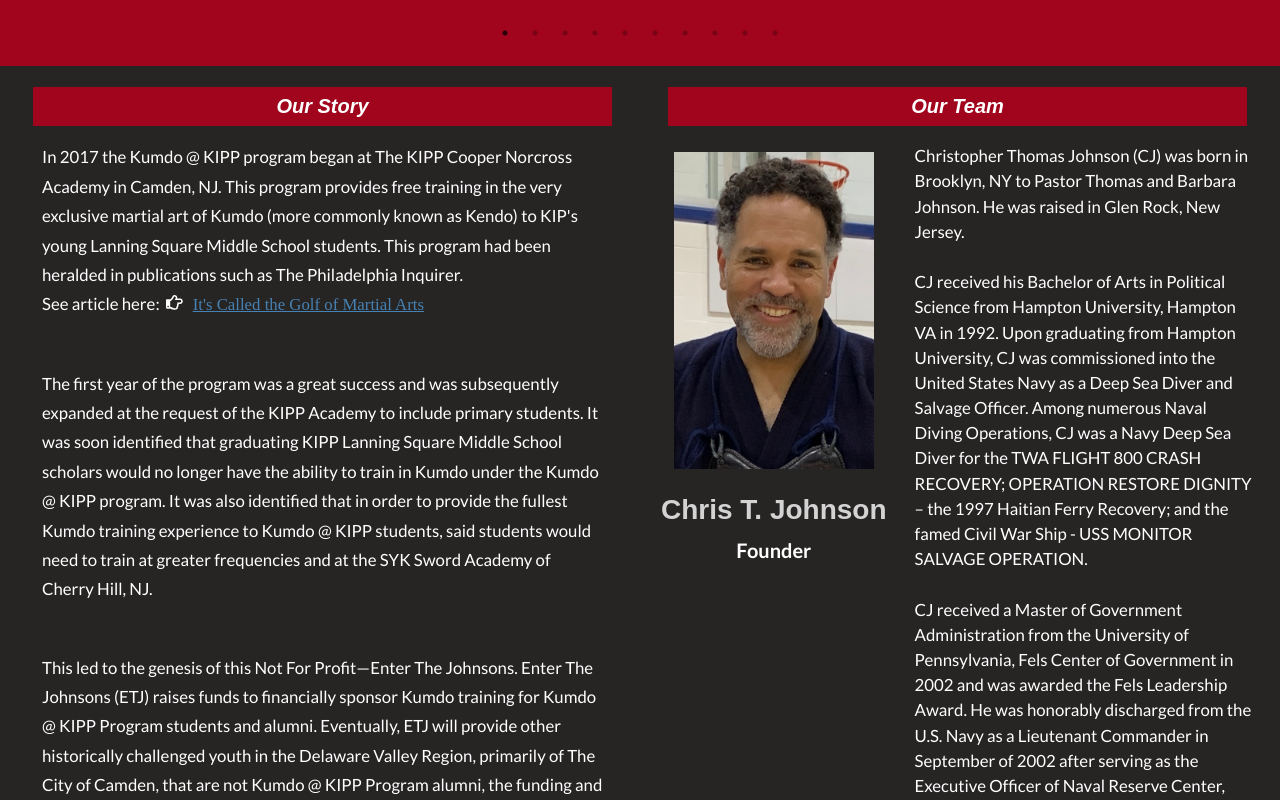
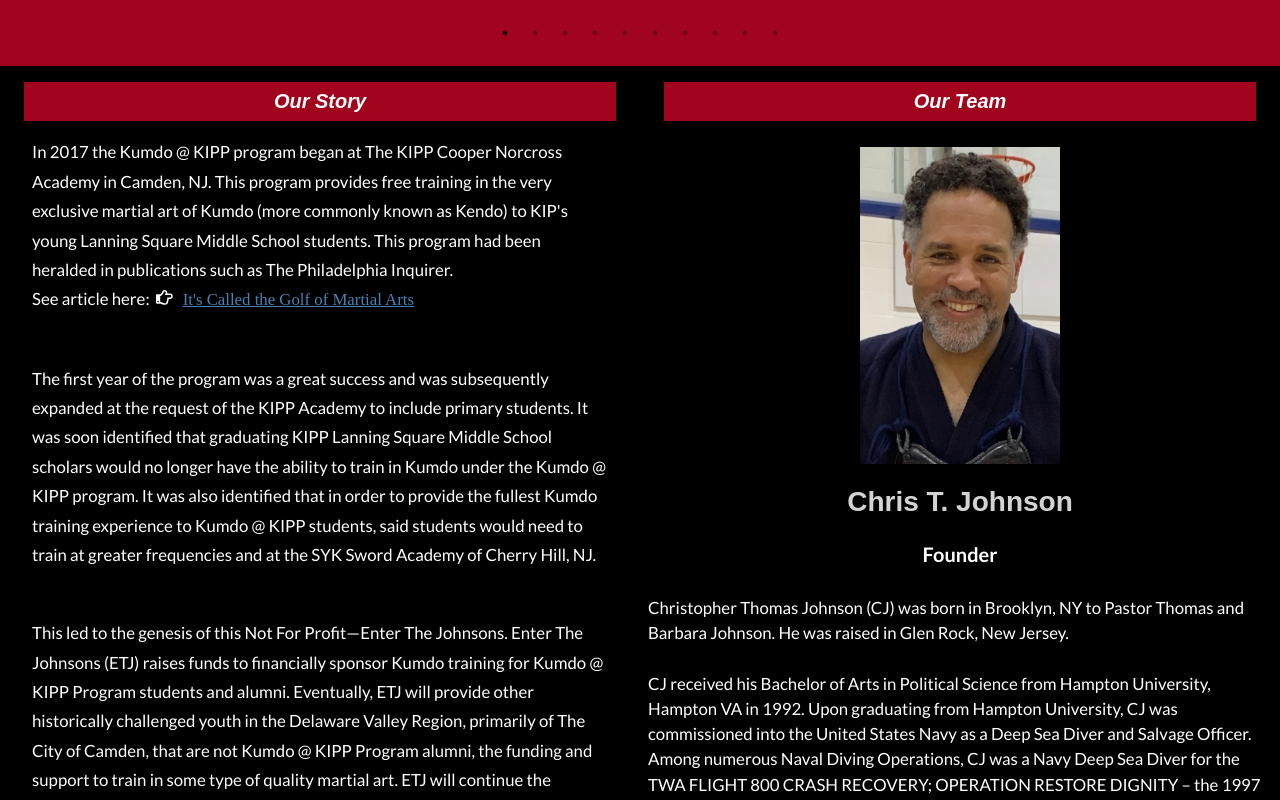
Before and after one commit to BillStephens2022/etj-nextjs, a Next.js app: page /about in a window 1280 px wide. Shown: the part 540-1340 px from the top of the page. Built offline with nearby package versions, Linux system fonts and the light colour scheme; no server answers; a web font is replaced by a local one.

Commit message:
updated about page styling

```diff
--- a/pages/about/about.module.css
+++ b/pages/about/about.module.css
@@ -4,7 +4,7 @@
   justify-content: space-evenly;
   flex-wrap: wrap;
   margin-top: 3rem;
-  background-color: var(--primaryGray900);
+  background-color: black;
 }
 
 .slider_div {
@@ -28,7 +28,6 @@
   flex-direction: column;
   align-items: center;
   flex: 1;
-  border: 5px solid var(--primaryGray900);
   margin-top: 1rem;
 }
 
@@ -47,7 +46,6 @@
   margin: 0;
   padding: 0.5rem;
   text-align: center;
-  background-color: var(--primaryGray900);
   width: 90%;
   background-color: var(--primaryRed500);
   color: white;
@@ -62,7 +60,6 @@
 }
 
 .main {
-  min-height: 74vh;
   background-color: black;
 }
 
@@ -73,22 +70,24 @@
 
 .member_info {
   display: flex;
+  flex-direction: column;
   align-items: flex-start;
 }
 
 .member_summary {
-  text-align: center;
   margin-top: 1rem;
   margin-left: 1rem;
-  flex: none;
-  height: fit-content;
+  display: flex;
+  flex-direction: column;
+  width: 95%;
+  align-items: center;
   margin-right: 20px; /* Adjust margin as needed */
 }
+
 
 .member_img {
   border-radius: 10px;
   padding: 10px;
-  background-color: var(--primaryGray900);
 }
 
 .member_name_heading {
--- a/styles/globals.css
+++ b/styles/globals.css
@@ -19,3 +19,11 @@ body {
   margin: 0;
   font-family: "Lato", sans-serif;
 }
+
+
+@media (max-width: 1024px) {
+  .slick-slider {
+    height: 325px;
+    margin-bottom: 35px;
+  }
+}
```
